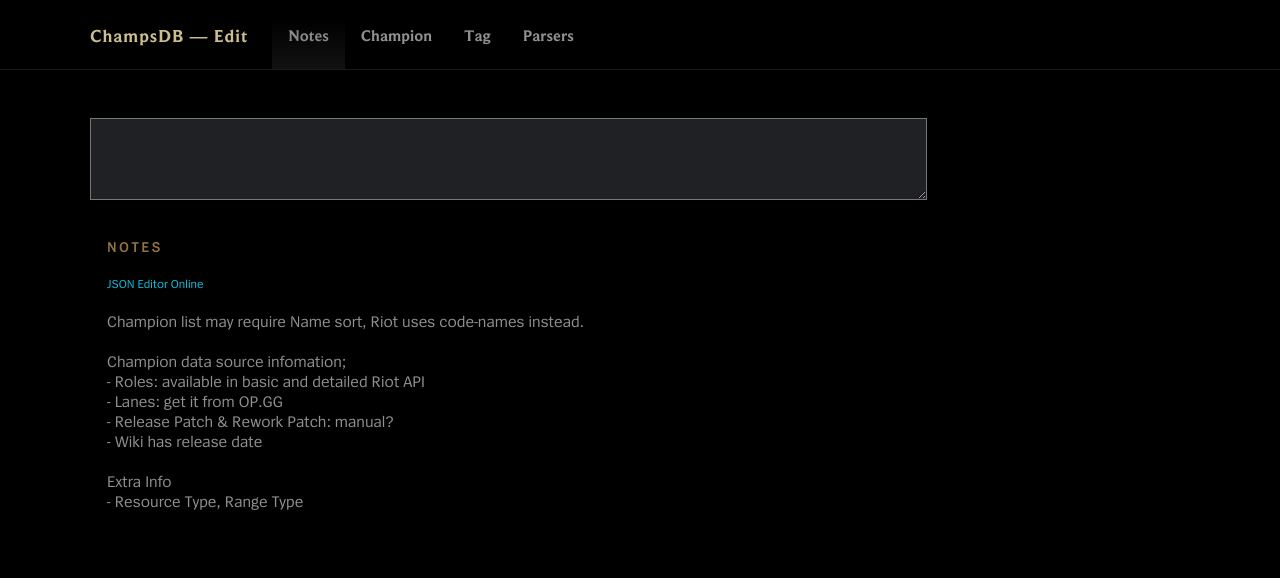
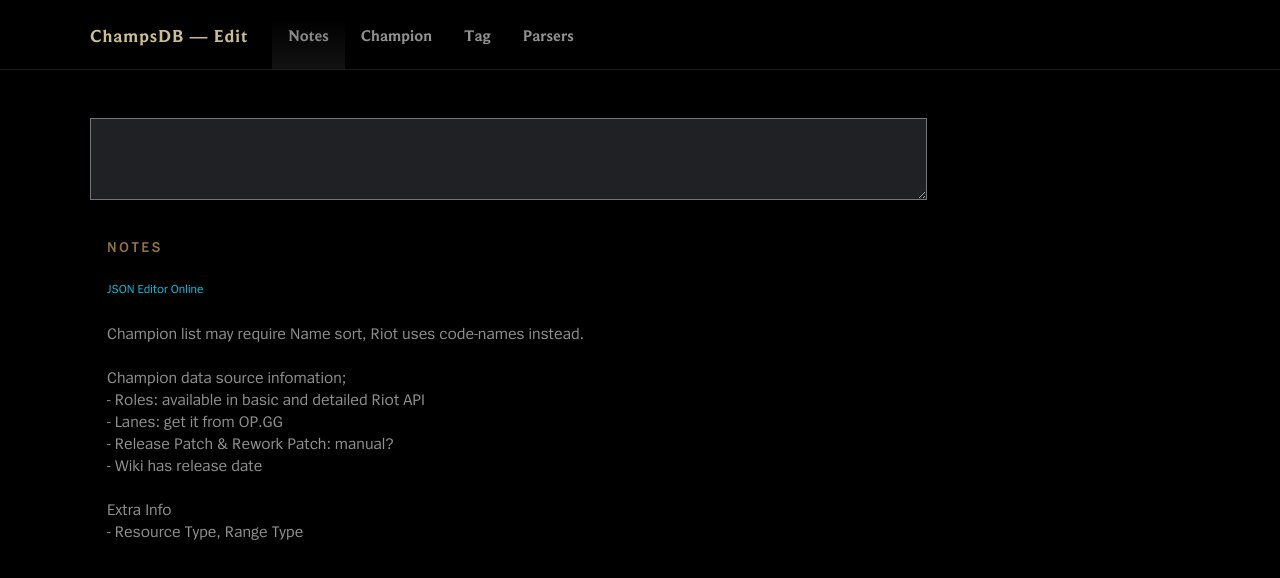
Before and after one commit to bahtyr/champsdb, a plain HTML site: page edit.html in a window 1280 px wide. Drawn offline with nearby package versions, Linux system fonts and the light colour scheme; files whose address does not match are found by name.

Commit message:
add more space between lines for descriptions

```diff
--- a/css/edit.css
+++ b/css/edit.css
@@ -66,6 +66,7 @@ p.edit-desc {
 	padding-top: 1px;
 	padding-bottom: 4px;
 	white-space: pre;
+	line-height: 22px;
 }
 
 p.edit-action img,
```
